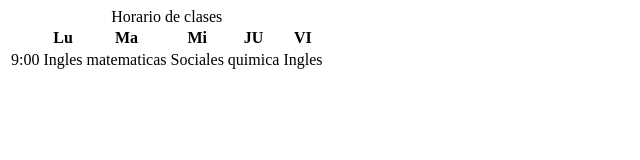
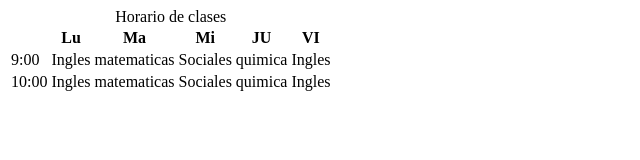
Before and after one commit to DOVAYI/cursohtml5, a plain HTML site: page index.html in a window 1280 px wide. Shown: the whole page, without its empty margins (0-640 px from the left). Drawn offline with Linux system fonts and the light colour scheme.

Commit message:
agrege otra fila a la tabla

```diff
--- a/index.html
+++ b/index.html
@@ -30,6 +30,15 @@
                 <td>Ingles</td>
 
             </tr>
+            <tr>
+                <td>10:00</td>
+                <td>Ingles</td>
+                <td>matematicas</td>
+                <td>Sociales</td>
+                <td>quimica</td>
+                <td>Ingles</td>
+
+            </tr>
         </tbody>
 
     </table>
```
